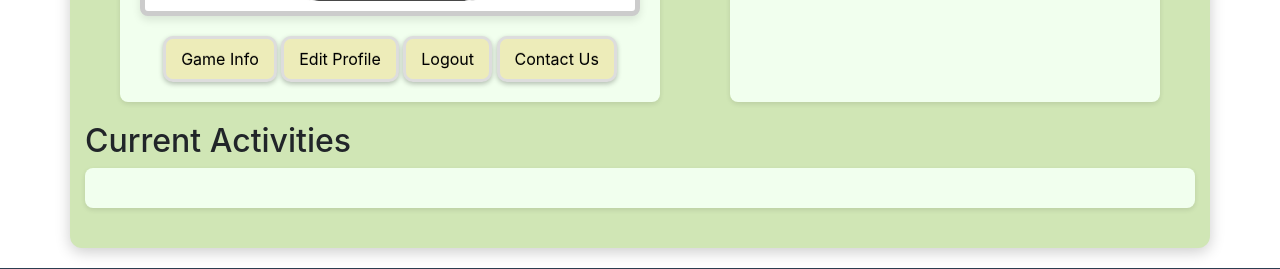
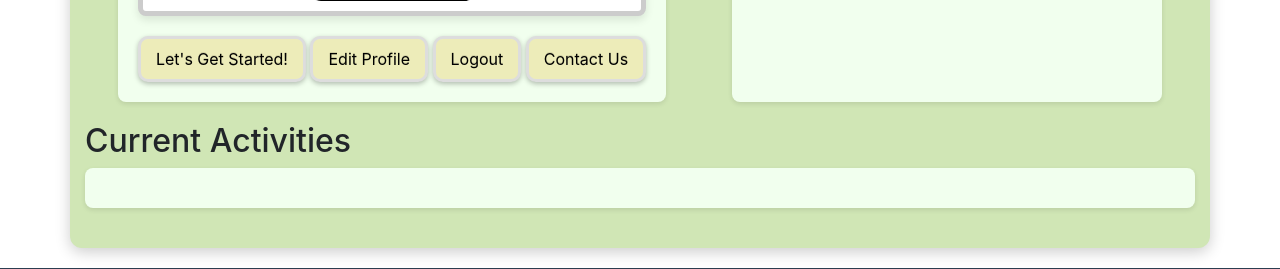
Before and after one commit to pnewstein/QuestByCycle, a Flask app: page / in a window 1280 px wide. Shown: the part 600-869 px from the top of the page. Run offline with Flask 3, Linux system fonts and the light colour scheme; the visitor is signed in with stand-in values (Sample User, id 1); data that the repository does not hold is empty; parts of the project's set-up code (start-up, migrations or seed data) failed here and were passed over; some libraries are stand-ins or nearby versions.

Commit message:
remove game info from logged out index

```diff
--- a/app/templates/index.html
+++ b/app/templates/index.html
@@ -46,9 +46,8 @@
                 </div>
             </div>
             <div style="text-align: center">
-                <a href="{{ url_for('main.game_info') }}" class="button">Game Info</a>
-
                 {% if current_user.is_authenticated %}
+                <a href="{{ url_for('main.game_info') }}" class="button">Let's Get Started!</a>
                     <button id="editProfileBtn" onclick="toggleEditProfile()" class="button">Edit Profile</button>
                     <a href="{{ url_for('auth.logout') }}" class="button">Logout</a>
                     <button class="button" onclick="openModal('contactModal')">Contact Us</button>
```
